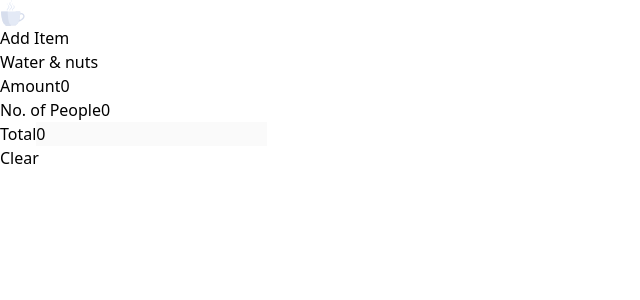
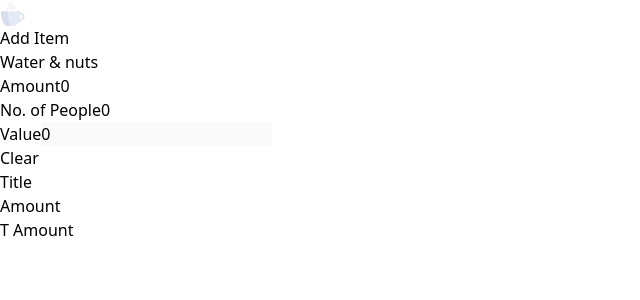
Before and after one commit to javaa/bill-calc-nextjs, a Next.js app: page / in a window 1280 px wide. Shown: the top 300 px of the page, without its empty margins (0-640 px from the left). Built offline with nearby package versions, Linux system fonts and the light colour scheme.

Commit message:
added headers

```diff
--- a/src/pages/index.js
+++ b/src/pages/index.js
@@ -210,7 +210,7 @@ export default function Home() {
         <meta name="viewport" content="width=device-width, initial-scale=1" />
         <link rel="icon" href="/favicon.ico" />
       </Head>
-      <nav className='bg-white shadow p-4'>
+      <nav className='bg-white shadow p-4 sticky top-0'>
         <div className='container mx-auto sm:px-6 lg:px-8 flex'>
           <div className='flex-1'><Logo /></div>
           <div></div>
@@ -231,7 +231,7 @@ export default function Home() {
               <input className='input-text' value={nutsNoOfPeople} onChange={handleNutsNoOfPeople} type="number" name="no_of_people" id="no_of_people" />
               </div>
               <div>
-              <label htmlFor="title" className="input-label-xs">Total</label>
+              <label htmlFor="title" className="input-label-xs">Value</label>
               <input className='input-text' value={nutsTotal} onChange={(e) => console(e.target.value)} type="number" name="total" id="total" disabled="disabled" />
               </div>
             </div>
@@ -241,6 +241,11 @@ export default function Home() {
           </div>
         </div>
         <div className="overflow-hidden rounded-md bg-white shadow pt-5 pb-5 px-4">
+          <div className='flex justify-between mb-1 px-1 py-2 text-gray-900 text-xs font-medium bg-gray-100'>
+            <div className='w-52'>Title</div>
+            <div className='w-14'>Amount</div>
+            <div className='w-14'>T Amount</div>
+          </div>
           <ul role="list" className="space-y-3">
             {localData && localData.map((item) =>
               <li key={item.title} className="overflow-hidden bg-white px-4 py-4 shadow text-gray-500 text-md sm:rounded-md sm:px-6">
```
